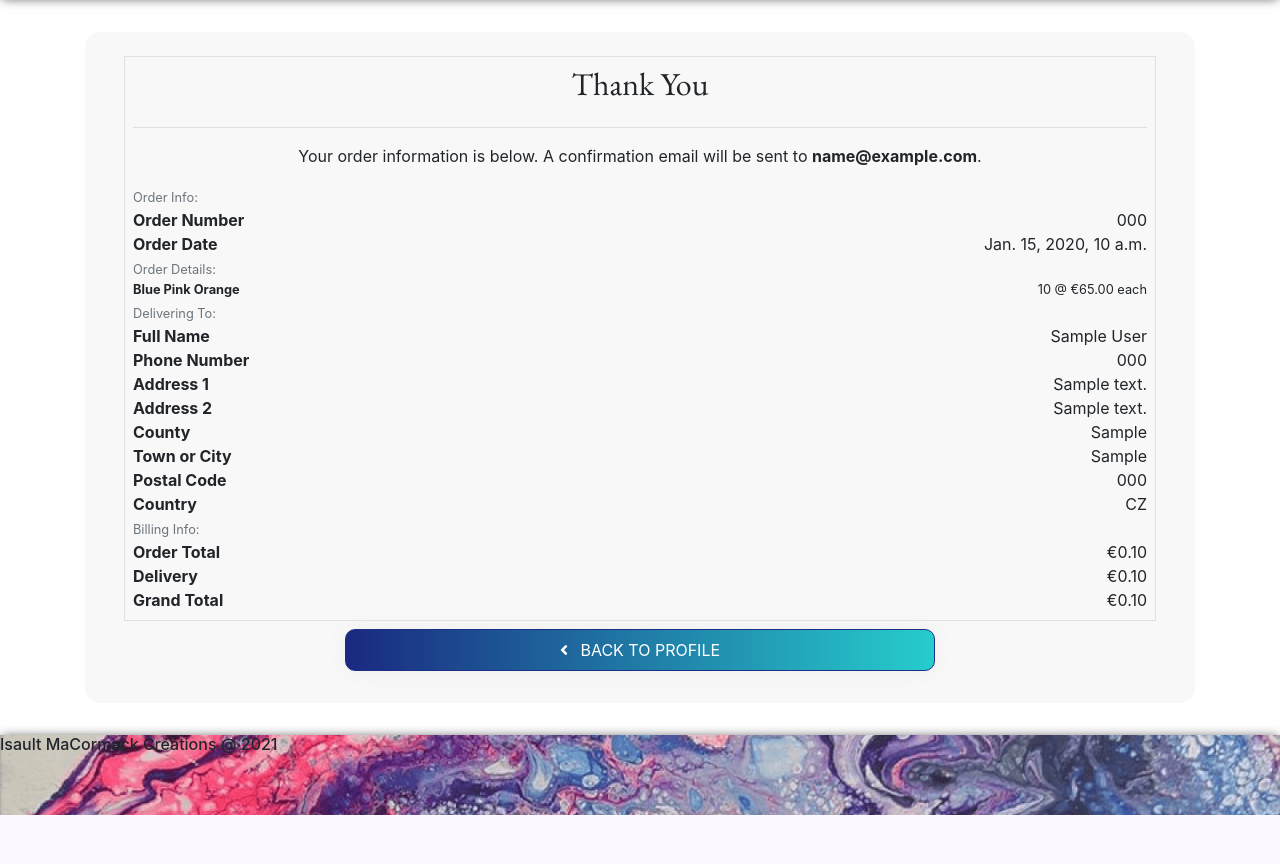
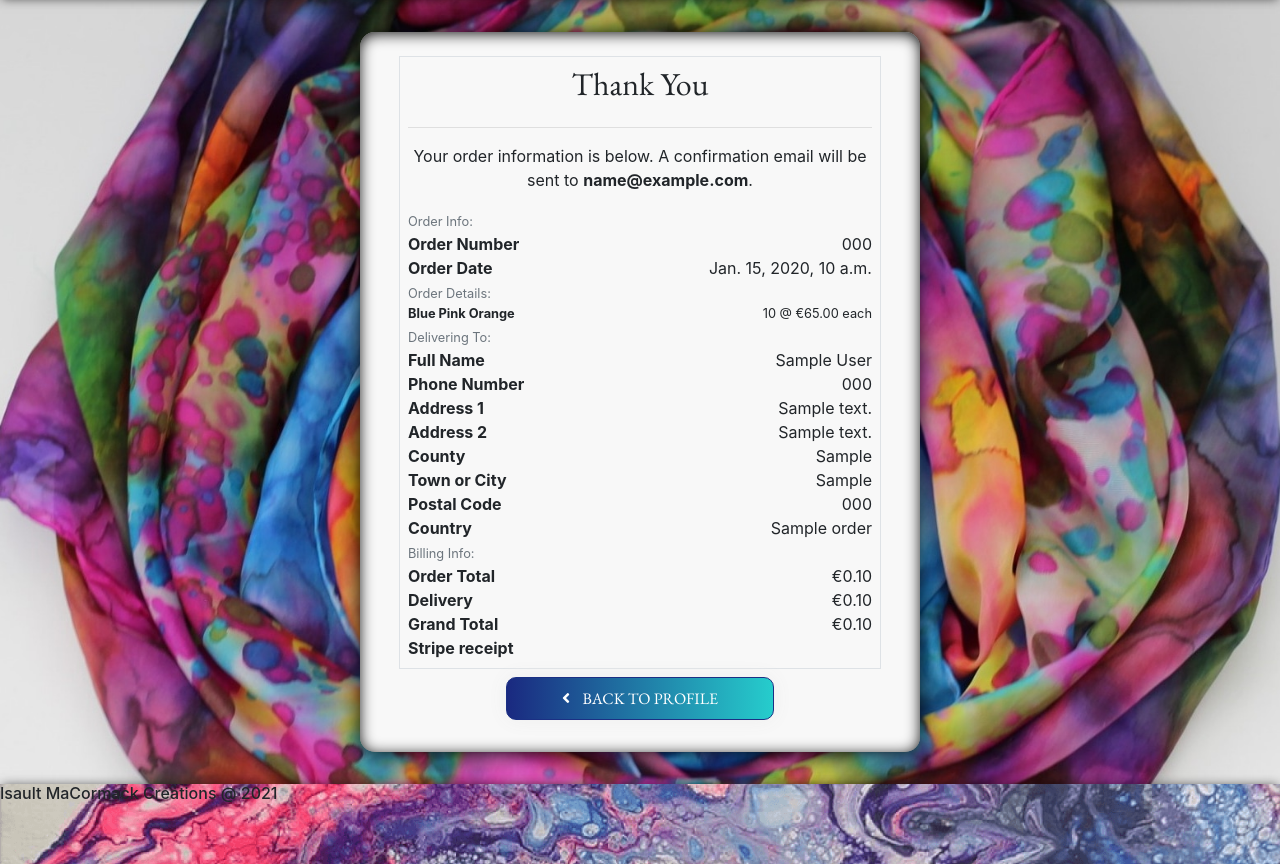
Before and after one commit to Clinton-Davis/Iseult_McCormack, a Django app: page /checkout/checkout_success/000 in a window 1280 px wide. Shown: the part 80-944 px from the top of the page. Before the commit the page ends 895 px from the top, so only its background shows below. Run offline with Django 3.2, Linux system fonts and the light colour scheme; data comes from the database, SQL or seed files in the repository; tables that the repository leaves empty hold one stand-in row (values such as "Sample post"); some libraries are stand-ins or nearby versions.

Commit message:
added country name to email templaes and order temple added country_name to model added style to success styling

```diff
--- a/bag/forms.py
+++ /dev/null
@@ -1,5 +0,0 @@
-from django import forms
-from django_countries.fields import CountryField
-
-class LocationForm(forms.Form):
-    country = CountryField().formfield()
--- a/checkout/models.py
+++ b/checkout/models.py
@@ -18,16 +18,18 @@ class Order(models.Model):
     full_name = models.CharField(max_length=50, null=False, blank=False)
     email = models.EmailField(max_length=254, null=False, blank=False)
     phone_number = models.CharField(max_length=20, null=False, blank=False)
+    street_address1 = models.CharField(max_length=80, null=False, blank=False)
+    street_address2 = models.CharField(max_length=80, null=True, blank=True)
+    town_or_city = models.CharField(max_length=40, null=False, blank=False)
+    postcode = models.CharField(
+        max_length=20, null=False, blank=False)
+    county = models.CharField(max_length=80, null=True, blank=True)
     country = CountryField(
         blank_label="Country *", blank=False, null=False)
-    postcode = models.CharField(
-        max_length=20, null=False, blank=False)
-    town_or_city = models.CharField(max_length=40, null=False, blank=False)
-    street_address1 = models.CharField(max_length=80, null=False, blank=False)
-    street_address2 = models.CharField(max_length=80, null=True, blank=True)
-    county = models.CharField(max_length=80, null=True, blank=True)
+    country_name = models.CharField(max_length=150, null=True, blank=True)
     date = models.DateTimeField(auto_now_add=True)
     delivery_cost = models.IntegerField(null=False, default=0)
+
     order_total = models.IntegerField(null=False, default=0)
     grand_total = models.IntegerField(null=False, default=0)
     original_bag = models.TextField(null=False, blank=False, default='')
@@ -44,6 +46,11 @@ class Order(models.Model):
 
     def get_order_total(self):
         return "{:.2f}".format(self.order_total / 100)
+
+    def get_first_name(self):
+        names = self.full_name.split(" ")
+        first_name = names[0]
+        return first_name
 
 
     def _generate_order_number(self):
@@ -68,7 +75,6 @@ class Order(models.Model):
 
 
     def save(self, *args, **kwargs):
-
         if not self.order_number:
             self.order_number = self._generate_order_number()
         super().save(*args, **kwargs)
@@ -98,6 +104,7 @@ class OrderLineItem(models.Model):
 
 
 class Delivary(models.Model):
+
         name = models.CharField(max_length=150, null=False, blank=False)
         code = models.CharField(max_length=2, null=False, blank=False)
         zone = models.IntegerField(null=False, blank=False, default=0)
--- a/checkout/static/checkout/css/checkout.css
+++ b/checkout/static/checkout/css/checkout.css
@@ -1,3 +1,8 @@
+.invert_shadow {
+  box-shadow: 0px 2px 21px -1px rgba(0, 0, 0, 1),
+    0px 2px 15px -1px rgba(0, 0, 0, 1) inset;
+}
+
 .StripeElement,
 .stripe-style-input {
   box-sizing: border-box;
@@ -120,3 +125,13 @@ h1:after {
   border-color: rgba(0, 0, 0, 0) rgba(0, 0, 0, 0) #0bf817 #d9524a;
   box-shadow: 25px 25px 25px rgba(46, 46, 49, 0.8);
 }
+
+.checkout_success_bg {
+  background-image: url(/static/img/colour_rose2.jpeg);
+  background-size: cover;
+  background-position: center center;
+}
+
+.checkout_success_inner {
+  max-width: 35rem;
+}
--- a/checkout/templates/checkout/checkout_success.html
+++ b/checkout/templates/checkout/checkout_success.html
@@ -7,9 +7,8 @@
 {% endblock %}
 <!-- 1 -->
 {% block content %}
-<div class="overlay"></div>
-<div class="container">
-  <div class="row inner_div">
+<section class="checkout_success_bg">
+  <div class="row inner_div checkout_success_inner invert_shadow">
     <div class="col-12">
       <div class="order-confirmation-wrapper p-2 border">
         <div class="row">
@@ -146,7 +145,7 @@
             <p class="mb-0 text-black font-weight-bold">Country</p>
           </div>
           <div class="col-12 col-md-8 text-md-right">
-            <p class="mb-0">{{ order.country }}</p>
+            <p class="mb-0">{{ order.country_name }}</p>
           </div>
         </div>
 
@@ -182,6 +181,18 @@
             <p class="mb-0">&euro;{{ order.get_grand_total }}</p>
           </div>
         </div>
+        {% if order.stripe_receipt %}
+        <div class="row">
+          <div class="col-12 col-md-4">
+            <a
+              href="{{ order.stripe_receipt }}"
+              class="mb-0 text-black font-weight-bold"
+              target="_blank"
+              >Stripe receipt</a
+            >
+          </div>
+        </div>
+        {% endif %}
       </div>
       <div class="row justify-content-center">
         <div class="col-12 col-lg-7 text-right">
@@ -192,11 +203,11 @@
             <span class="icon mr-2">
               <i class="fas fa-angle-left"></i>
             </span>
-            <span class="text-uppercase">Back to Profile</span>
+            <span class="text-uppercase hf">Back to Profile</span>
           </a>
         </div>
       </div>
     </div>
   </div>
-</div>
+</section>
 {% endblock %}
--- a/checkout/views.py
+++ b/checkout/views.py
@@ -31,9 +31,12 @@ def get_delivary_price(request):
         delivery = code.parcel_price
     else:
         delivery = code.packet_price
-    print(delivery)
     return delivery
 
+def get_country_name(name):
+    code = Delivary.objects.get(code=name)
+    name = code.name
+    return name
 
 @require_POST
 def cache_checkout_data(request):
@@ -101,7 +104,10 @@ def checkout(request):
             order = order_form.save(commit=False)
             pid = request.POST.get('client_secret').split('_secret')[0]
             delivary = get_delivary_price(request)
+            name = order.country
+            get_name = get_country_name(name)
             order.delivery_cost = delivary
+            order.country_name = get_name
             order.stripe_pid = pid
             order.original_bag = json.dumps(bag)
             order.save()
--- a/static/css/style.css
+++ b/static/css/style.css
@@ -144,6 +144,7 @@ li {
 .remove-item {
   cursor: pointer;
 }
+
 .btn-grad_red {
   background-image: linear-gradient(
     to right,
```
Also changed, not shown: bag/views.py (+9 -4 lines), checkout/templates/checkout/emails/order_emails.txt (+5 -6 lines), checkout/templates/checkout/emails/shopping_email_body.txt (+10 -11 lines), checkout/webhook_handler.py (+7 -2 lines), checkout/migrations/0004_order_country_name.py (added).
